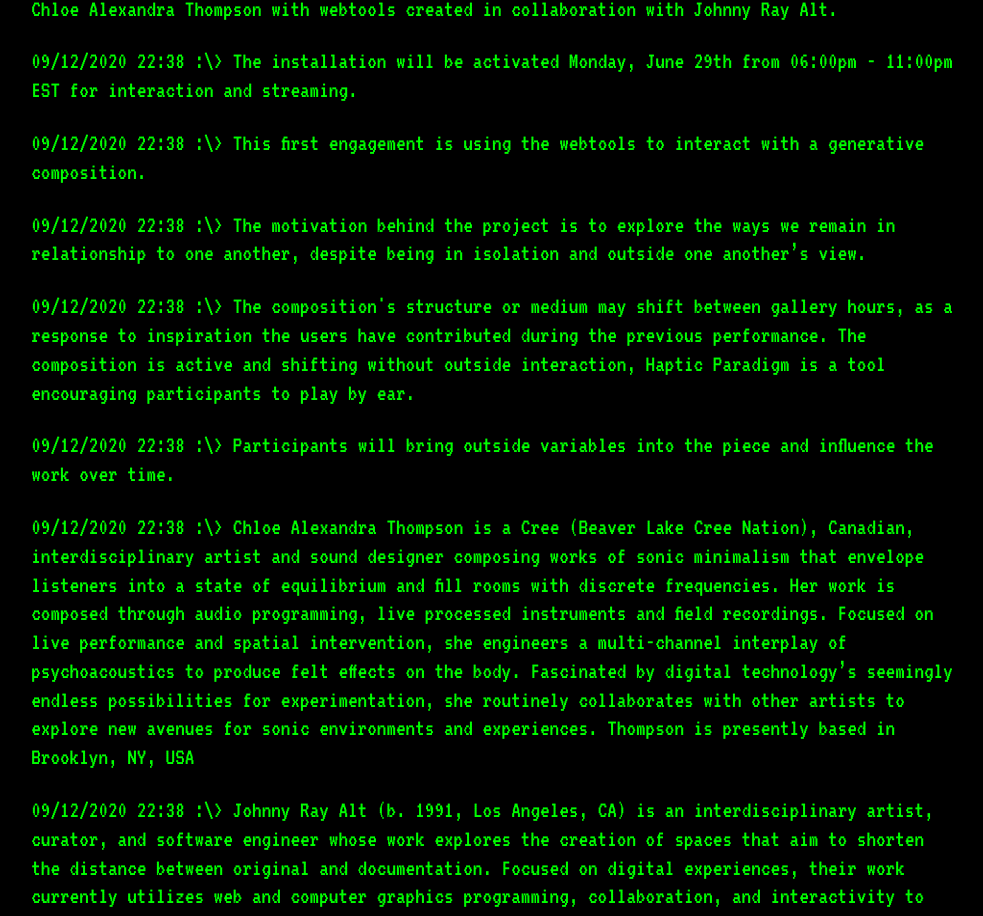
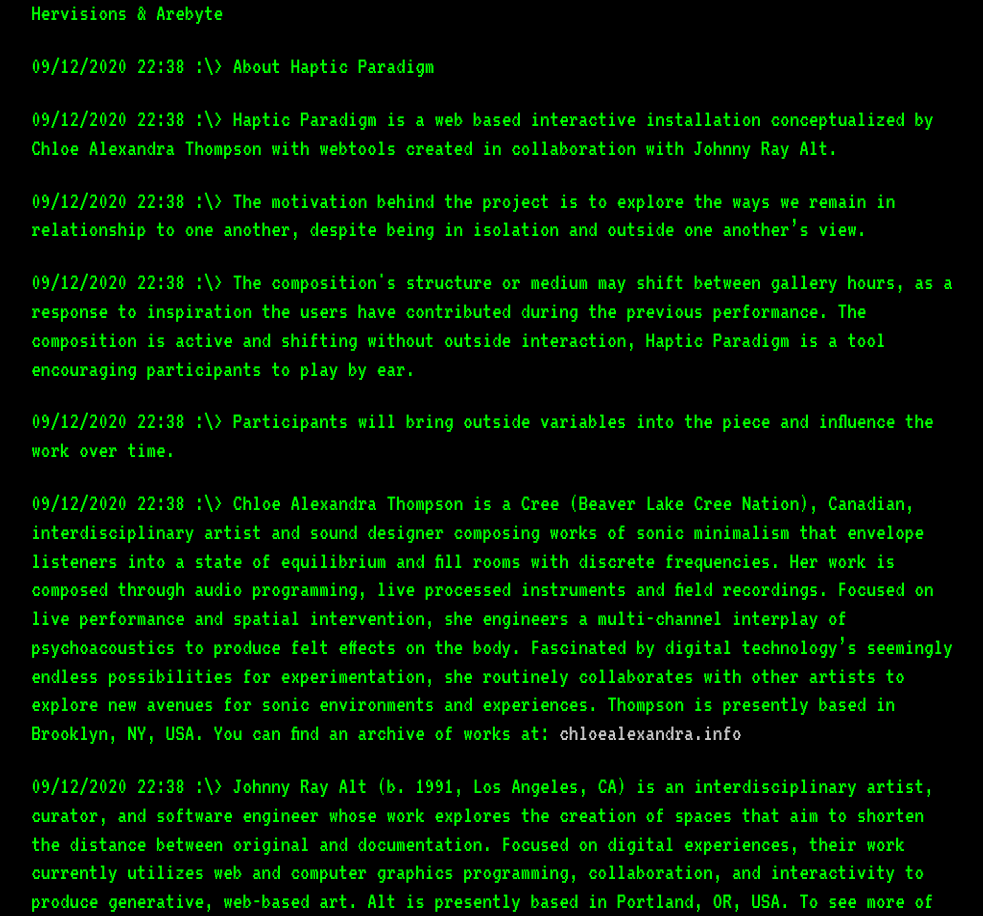
Before and after one commit to johnnyrayalt/haptic-paradigm-frontend, a React (Create React App) app: page /about in a window 1280 px wide. Shown: the part 635-1551 px from the top of the page, without its empty margins (148-1131 px from the left). Built offline with nearby package versions, Linux system fonts and the light colour scheme; no server answers; what redux-act would draw is missing.

Commit message:
formatting

```diff
--- a/src/App.tsx
+++ b/src/App.tsx
@@ -16,7 +16,11 @@
 					<Route
 						path='/welcome'
 						component={() => (
-							<WelcomePage isDocumentation={IS_DOCUMENTATION} linksOn={LINKS_ON} />
+							<WelcomePage
+								isDocumentation={IS_DOCUMENTATION}
+								linksOn={LINKS_ON}
+								hasAdditionalInfo={true}
+							/>
 						)}
 					/>
 					<Route path='/control-room' component={MainPage} />
--- a/src/components/Headline/Headline.tsx
+++ b/src/components/Headline/Headline.tsx
@@ -3,13 +3,13 @@
 import { IHeadLineProps } from 'interfaces/Props/IHeadLineProps';
 
 const Headline = (props: IHeadLineProps) => {
-	const { isDocumentation } = props;
+	const { isDocumentation, hasAdditionalInfo } = props;
 
 	return (
 		<>
 			{isDocumentation
 				? 'The gallery is currently closed but here is audio documentation of our last interaction.'
-				: EXHIBITION_INFO}
+				: EXHIBITION_INFO(hasAdditionalInfo)}
 		</>
 	);
 };
--- a/src/interfaces/Props/IHeadLineProps.ts
+++ b/src/interfaces/Props/IHeadLineProps.ts
@@ -2,4 +2,5 @@
 
 export interface IHeadLineProps {
 	isDocumentation: TIsDocumentation;
+	hasAdditionalInfo: boolean;
 }
--- a/src/interfaces/Props/IWelcomePageProps.ts
+++ b/src/interfaces/Props/IWelcomePageProps.ts
@@ -4,4 +4,5 @@
 export interface IWelcomePageProps {
 	isDocumentation: TIsDocumentation;
 	linksOn: TLinksOn;
+	hasAdditionalInfo: boolean;
 }
--- a/src/resources/constants.ts
+++ b/src/resources/constants.ts
@@ -1,4 +1,8 @@
-import { EXHIBITION_DATE, FEATURED_ARTIST_NAME } from './currentProjectConstants';
+import {
+	EXHIBITION_DATE,
+	FEATURED_ARTIST_NAME,
+	ADDITIONAL_EXHIBITION_INFO,
+} from './currentProjectConstants';
 import { OscMessage } from 'interfaces/Types/TOscMessage';
 
 export const SLIDER_MIN: number = 0;
@@ -23,4 +27,15 @@
 export const TWITCH_CHANNEL_ID: string = '?channel=tealportals';
 export const TWITCH_VIDEO_ID: string = '?video=732720305';
 
-export const EXHIBITION_INFO: string = `The next public viewing will be ${EXHIBITION_DATE} featuring visuals from ${FEATURED_ARTIST_NAME}`;
+export const EXHIBITION_INFO = (hasAdditionalInfo: boolean): string =>
+	`The next public viewing will be ${EXHIBITION_DATE} from ${new Date(
+		Date.UTC(20, 9, 13, 20),
+	).toLocaleString([], {
+		hour12: true,
+		hour: '2-digit',
+	})} to ${new Date(Date.UTC(20, 9, 13, 23)).toLocaleString([], {
+		hour12: true,
+		hour: '2-digit',
+	})} featuring visuals from ${FEATURED_ARTIST_NAME}${
+		hasAdditionalInfo ? ADDITIONAL_EXHIBITION_INFO : ''
+	}`;
--- a/src/resources/currentProjectConstants.ts
+++ b/src/resources/currentProjectConstants.ts
@@ -2,9 +2,15 @@
 import { TIsDocumentation } from 'interfaces/Types/TIsDocumentation';
 import { TSliderData } from 'interfaces/Types/TSliderData';
 
+export const CURATORIAL_STATEMENT: string = `Brenna Murphy x Chloe Alexandra Thompson’s environmental installation on Haptic Paradigm is part of The Art Of No Likes HERVISIONS AOS residency Phase 3, You Can't Hit A Moving Target - Navigating Through the Noise and Volume of Opinion.
+
+Co-commissioned by Hervisions & Arebyte`;
+
 export const FEATURED_ARTIST_NAME: string = 'Brenna Murphy';
 export const FEATURED_ARTIST_BIO: string = `Brenna Murphy works with electronic sculpture, building trans-dimensional labyrinths in an ongoing meditation on the framework of sentience and embodiment. She also works collaboratively with Birch Cooper under the collective name MSHR, building and playing with cybernetic systems of light and sound. Her most recent solo exhibition was at And/Or Gallery, where she presented a collection of her web based artworks from the last decade and archived them on her new domain: `;
-export const FEATURED_ARTIST_LINK: any = 'https://lattice.tools/';
+export const FEATURED_ARTIST_LINK: string = 'https://lattice.tools/';
+export const ADDITIONAL_EXHIBITION_INFO: string =
+	', sound by Chloe Alexandra Thompson: Co-comissioned by Hervisions & Arebyte';
 
 export const EXHIBITION_DATE: string = 'September 13, 2020';
 
--- a/src/views/AboutPage.tsx
+++ b/src/views/AboutPage.tsx
@@ -4,6 +4,7 @@
 import FeaturedArtist from 'components/FeaturedArtist';
 import TimeStamp from 'components/TimeStamp';
 import { IAboutPageProps } from 'interfaces/Props/IAboutPageProps';
+import { CURATORIAL_STATEMENT } from 'resources/currentProjectConstants';
 
 const AboutPage = (props: IAboutPageProps) => {
 	const { linksOn } = props;
@@ -36,6 +37,10 @@
 					</a>
 				</p>
 				<FeaturedArtist />
+				<p className='text-text'>
+					<TimeStamp />
+					{CURATORIAL_STATEMENT}
+				</p>
 
 				<p className='text-text'>
 					<TimeStamp />
@@ -45,16 +50,6 @@
 					<TimeStamp />
 					Haptic Paradigm is a web based interactive installation conceptualized by Chloe
 					Alexandra Thompson with webtools created in collaboration with Johnny Ray Alt.
-				</p>
-				<p className='text-text'>
-					<TimeStamp />
-					The installation will be activated Monday, June 29th from 06:00pm - 11:00pm EST
-					for interaction and streaming.
-				</p>
-				<p className='text-text'>
-					<TimeStamp />
-					This first engagement is using the webtools to interact with a generative
-					composition.
 				</p>
 				<p className='text-text'>
 					<TimeStamp />
@@ -85,7 +80,17 @@
 					produce felt effects on the body. Fascinated by digital technology’s seemingly
 					endless possibilities for experimentation, she routinely collaborates with other
 					artists to explore new avenues for sonic environments and experiences. Thompson
-					is presently based in Brooklyn, NY, USA
+					is presently based in Brooklyn, NY, USA. You can find an archive of works at:{' '}
+					<span>
+						<a
+							className='text-link'
+							href='https://www.chloealexandra.info/'
+							rel='noopener noreferrer'
+							target='_blank'
+						>
+							chloealexandra.info
+						</a>
+					</span>
 				</p>
 				<p className='text-text'>
 					<TimeStamp />
--- a/src/views/WelcomePage.tsx
+++ b/src/views/WelcomePage.tsx
@@ -7,7 +7,7 @@
 import { IWelcomePageProps } from 'interfaces/Props/IWelcomePageProps';
 
 const WelcomePage = (props: IWelcomePageProps) => {
-	const { isDocumentation, linksOn } = props;
+	const { isDocumentation, linksOn, hasAdditionalInfo } = props;
 	const VIDEO_TYPE = 'past';
 
 	return (
@@ -22,7 +22,10 @@
 				</p>
 				<p className='text-text important-text'>
 					<TimeStamp />
-					<Headline isDocumentation={isDocumentation} />
+					<Headline
+						isDocumentation={isDocumentation}
+						hasAdditionalInfo={hasAdditionalInfo}
+					/>
 				</p>
 
 				<VideoPlayer videoType={VIDEO_TYPE} />
--- a/src/views/mainPageStyles.scss
+++ b/src/views/mainPageStyles.scss
@@ -1,14 +1,17 @@
 .main-page-container {
-	margin-left: auto;
-	margin-right: auto;
+	margin: 0 auto;
 	width: 100%;
 
 	.text-container {
 		margin: 40px 0 0 40px;
 		width: 100%;
 
+		.slider-container-header {
+			width: 90%;
+		}
+
 		.text {
-			font-size: 26px;
+			font-size: 24px;
 		}
 
 		.text-link {
```
